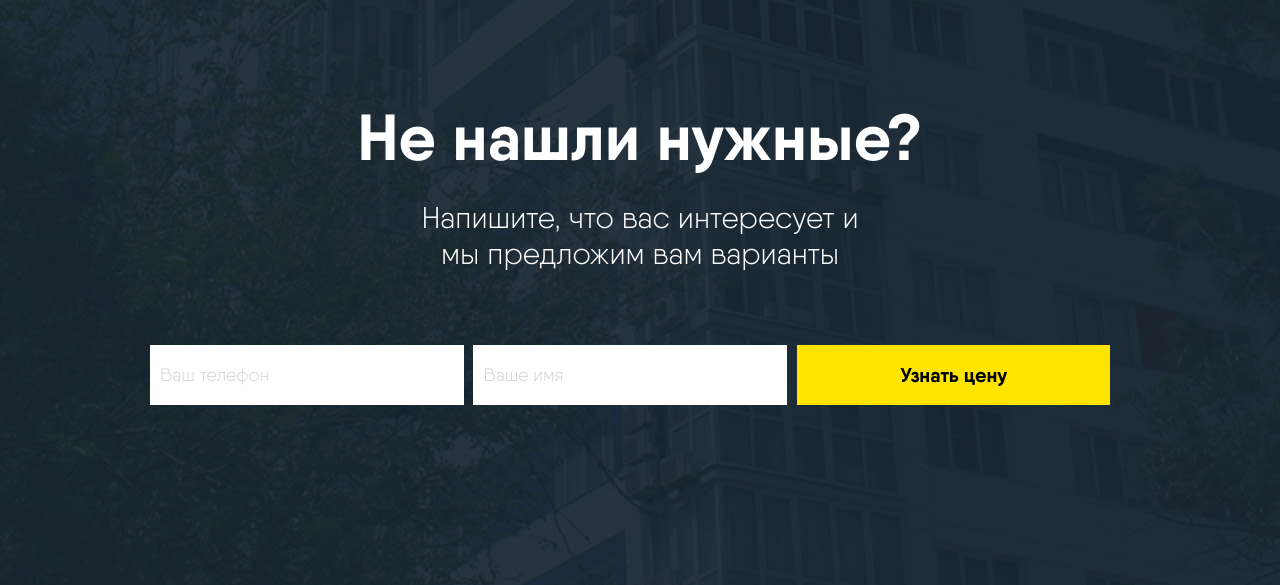
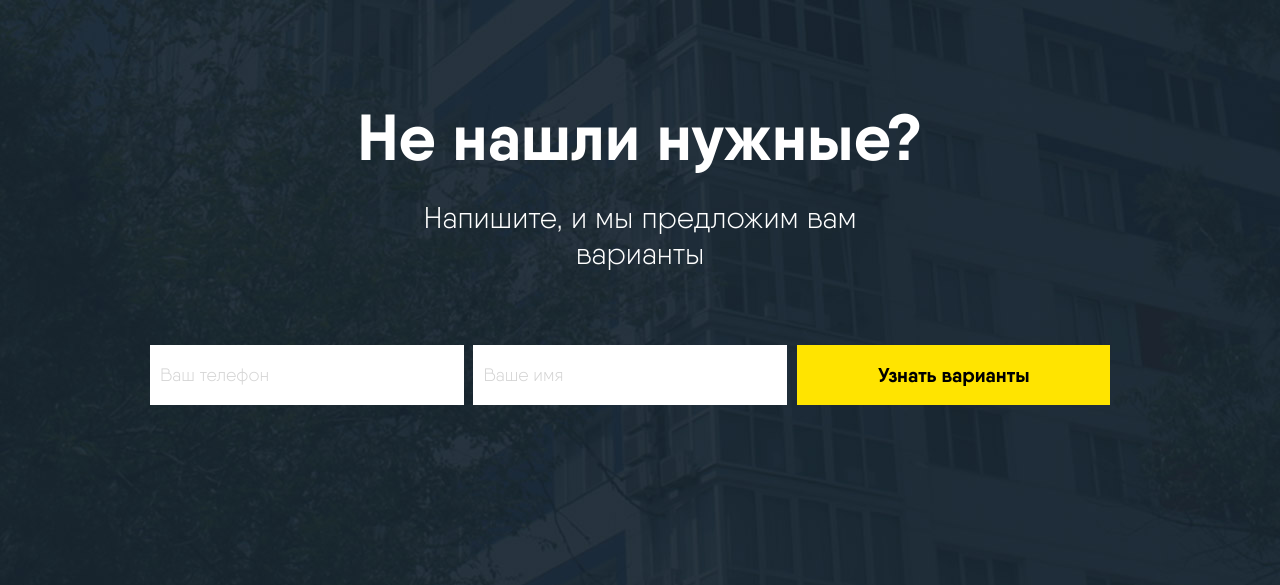
Before and after one commit to od-5/3d.elitkadom.ru, a Django app: template apps/landing/templates/landing/index.html in a window 1280 px wide. Shown: the part 4109-4694 px from the top of the page. Run offline with Django 3.2, Linux system fonts and the light colour scheme; the template is opened without the code that fills it, so the values that code supplies are empty; some libraries are stand-ins or nearby versions.

Commit message:
fix ticket

```diff
--- a/apps/landing/templates/landing/__include/form.html
+++ b/apps/landing/templates/landing/__include/form.html
@@ -5,6 +5,6 @@
     <input name="name" type="text" class="input" placeholder="Ваше имя">
     <input type="hidden" name="theme" value="Заявка на консультацию">
     <input type="hidden" name="city" value="{{ object.id|default:'' }}">
-    <button class="submit">Узнать цену</button>
+    <button class="submit">{{ FORM_BUTTON|default:'Узнать цену' }}</button>
   </fieldset>
 </form>
--- a/apps/landing/templates/landing/index.html
+++ b/apps/landing/templates/landing/index.html
@@ -216,9 +216,9 @@
       <div class="house-bottom">
         <div class="holder">
           <div class="house-bottom-title">Не нашли нужные?</div>
-          <div class="house-bottom-text">Напишите, что вас интересует и мы предложим вам варианты</div>
+          <div class="house-bottom-text">Напишите, и мы предложим вам варианты</div>
           <div class="form-line">
-            {% include 'landing/__include/form.html' %}
+            {% include 'landing/__include/form.html' with FORM_BUTTON='Узнать варианты' %}
           </div>
         </div>
       </div>
```
